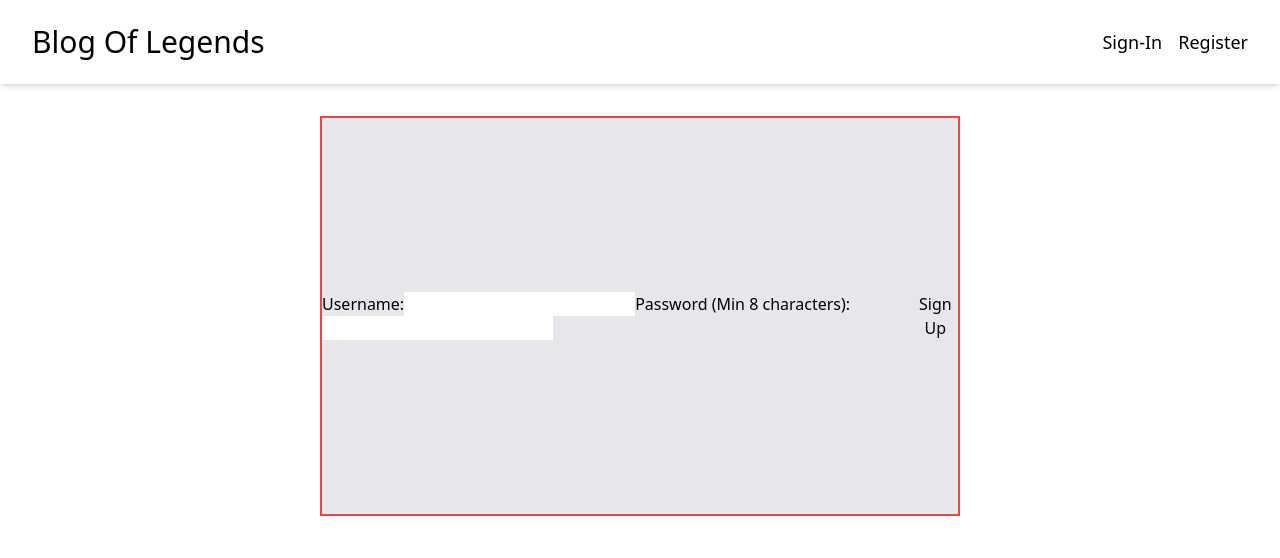
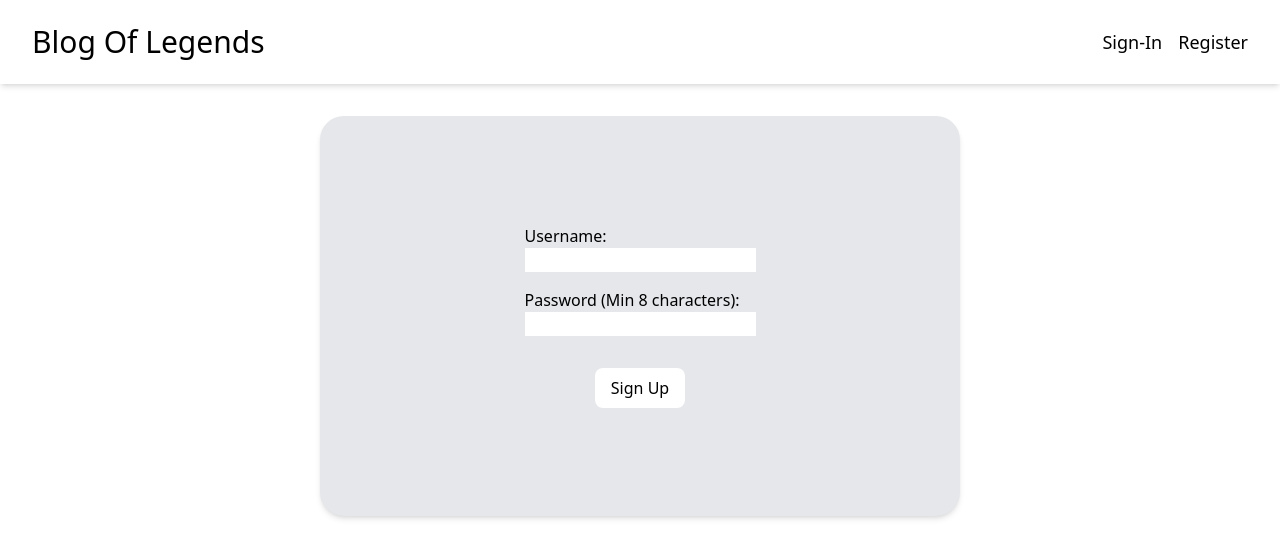
Before and after one commit to Dhtkevo/Blog-Of-Legends, a React (Vite) app in the folder blog-api-frontend/: page /sign-up in a window 1280 px wide. Shown: the top 558 px of the page. Built offline with nearby package versions, Linux system fonts and the light colour scheme.

Commit message:
Implement login form and redirect

```diff
--- a/blog-api-frontend/src/App.jsx
+++ b/blog-api-frontend/src/App.jsx
@@ -1,15 +1,13 @@
 import { Outlet } from "react-router-dom";
 import Navbar from "./components/Navbar";
 
-
 function App() {
-
   return (
     <div className="flex flex-col h-full">
       <Navbar />
       <Outlet />
     </div>
-  )
+  );
 }
 
-export default App
+export default App;
--- a/blog-api-frontend/src/components/Navbar.jsx
+++ b/blog-api-frontend/src/components/Navbar.jsx
@@ -1,6 +1,6 @@
 import { Link } from "react-router-dom";
 
-function Navbar () {
+function Navbar() {
   return (
     <div className="bg-white shadow-md flex items-center justify-between">
       <h2 className="font-medium text-3xl py-6 pl-8">
@@ -9,11 +9,15 @@ function Navbar () {
         </span>
       </h2>
       <div className="flex gap-4 pr-8 text-lg">
-                <h4 className="hover:cursor-pointer hover:text-2xl">Sign-In</h4>
-                <h4 className="hover:cursor-pointer hover:text-2xl">Register</h4>
+        <h4 className="hover:cursor-pointer hover:text-2xl">
+          <Link to="/sign-in">Sign-In</Link>
+        </h4>
+        <h4 className="hover:cursor-pointer hover:text-2xl">
+          <Link to="/sign-up">Register</Link>
+        </h4>
       </div>
     </div>
-    )
+  );
 }
 
 export default Navbar;
--- a/blog-api-frontend/src/components/Register.jsx
+++ b/blog-api-frontend/src/components/Register.jsx
@@ -1,17 +1,37 @@
 function Register() {
-    return (
-            <form className="self-center mt-8 bg-gray-200 border-red-500 border-2  w-1/2 h-1/2 flex justify-center items-center">
-                <div>
-                    <label>Username:
-                        <input type="text" minlength="8" required></input>
-                    </label>
-                    <label>Password (Min 8 characters):
-                        <input type="text" minlength="8" required></input>
-                    </label>
-                </div>
-                <button>Sign Up </button>
-            </form>
-    )
+  return (
+    <form
+      action="http://localhost:3000/users/register"
+      method="POST"
+      className="rounded-3xl shadow-md self-center mt-8 bg-gray-200 w-1/2 h-1/2 flex flex-col justify-center items-center gap-8"
+    >
+      <div className="flex flex-col gap-4">
+        <div className="flex flex-col">
+          <label for="username">Username:</label>
+          <input
+            name="username"
+            id="username"
+            type="text"
+            minlength="8"
+            required
+          ></input>
+        </div>
+        <div className="flex flex-col">
+          <label for="password">Password (Min 8 characters):</label>
+          <input
+            name="password"
+            id="password"
+            type="text"
+            minlength="8"
+            required
+          ></input>
+        </div>
+      </div>
+      <button className="bg-white px-4 py-2 rounded-lg hover:shadow-md hover:cursor-pointer">
+        Sign Up{" "}
+      </button>
+    </form>
+  );
 }
 
 export default Register;
```
Also changed, not shown: blog-api-frontend/src/components/PostCard.jsx (+5 -3 lines), blog-api-frontend/src/components/PostPage/CommentCard.jsx (+7 -7 lines), blog-api-frontend/src/components/Router/Router.jsx (+1 -13 lines), 1 other file (tests, documents, lock files or other folders). Lines whose indentation alone changed are shown as unchanged.
